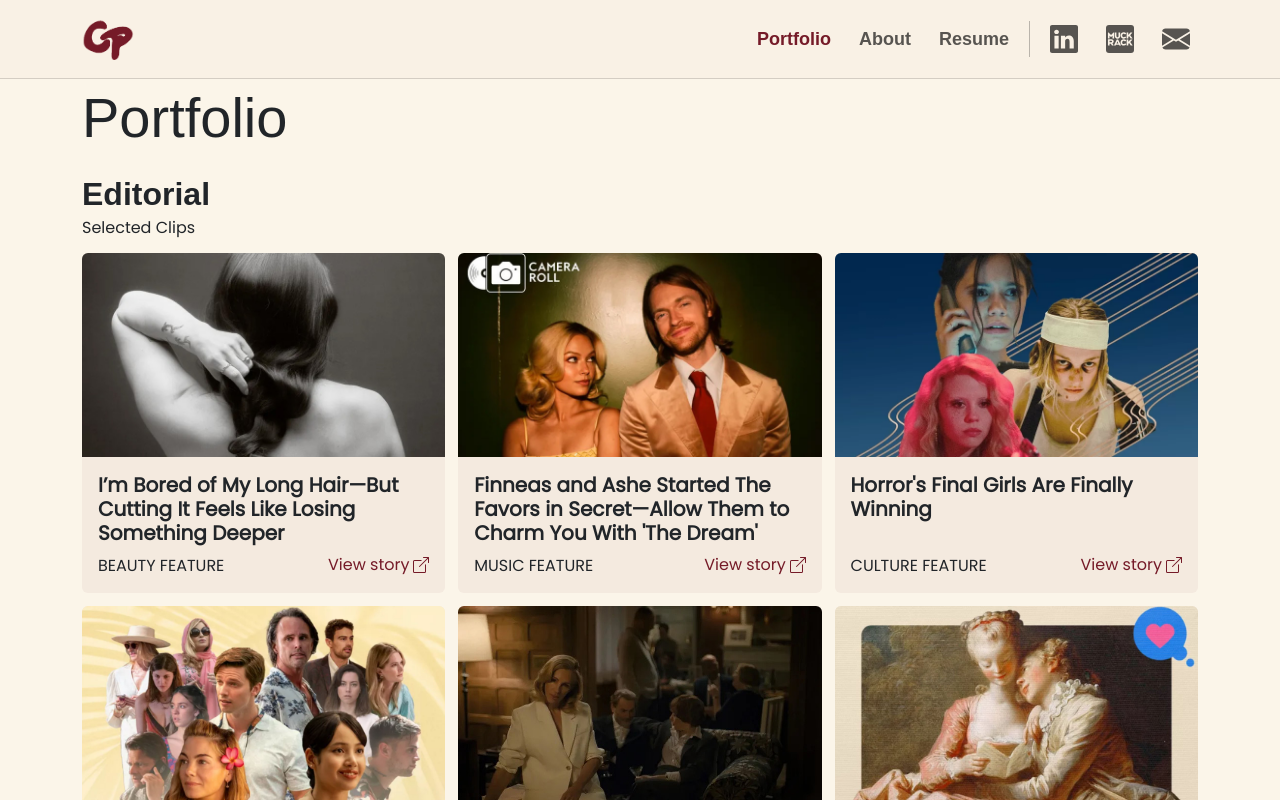
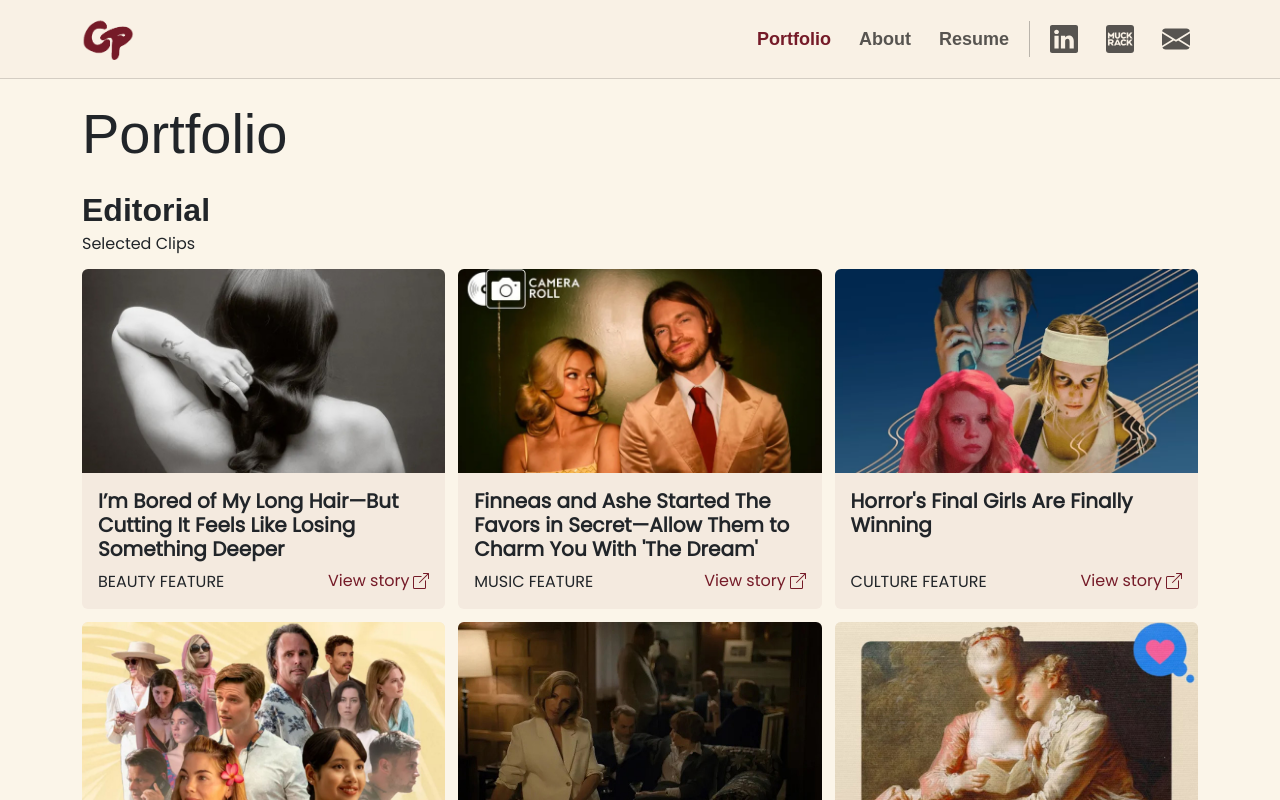
Before and after one commit to christinahsperrier/christinahsperrier.github.io, a Next.js app: page /portfolio in a window 1280 px wide. Shown: the top 800 px of the page. Built offline with nearby package versions, Linux system fonts and the light colour scheme; a web font is replaced by a local one.

Commit message:
added top padding to portfolio header

```diff
--- a/app/portfolio/page.jsx
+++ b/app/portfolio/page.jsx
@@ -63,7 +63,7 @@ const card = (
 
 export default function Portfolio(){
     return <>
-        <h1 className="display-4 color-1 text-center text-md-start mb-4">Portfolio</h1>
+        <h1 className="display-4 color-1 text-center text-md-start mb-4 pt-3">Portfolio</h1>
         <h2 className="color-1 mt-3 mb-1 fw-bold">Editorial</h2>
         <h6 className={`mb-3 fw-normal ${text_font.className}`}>{config.stories.editorial_subheader}</h6>
         <div className="portfolio-grid">
```
